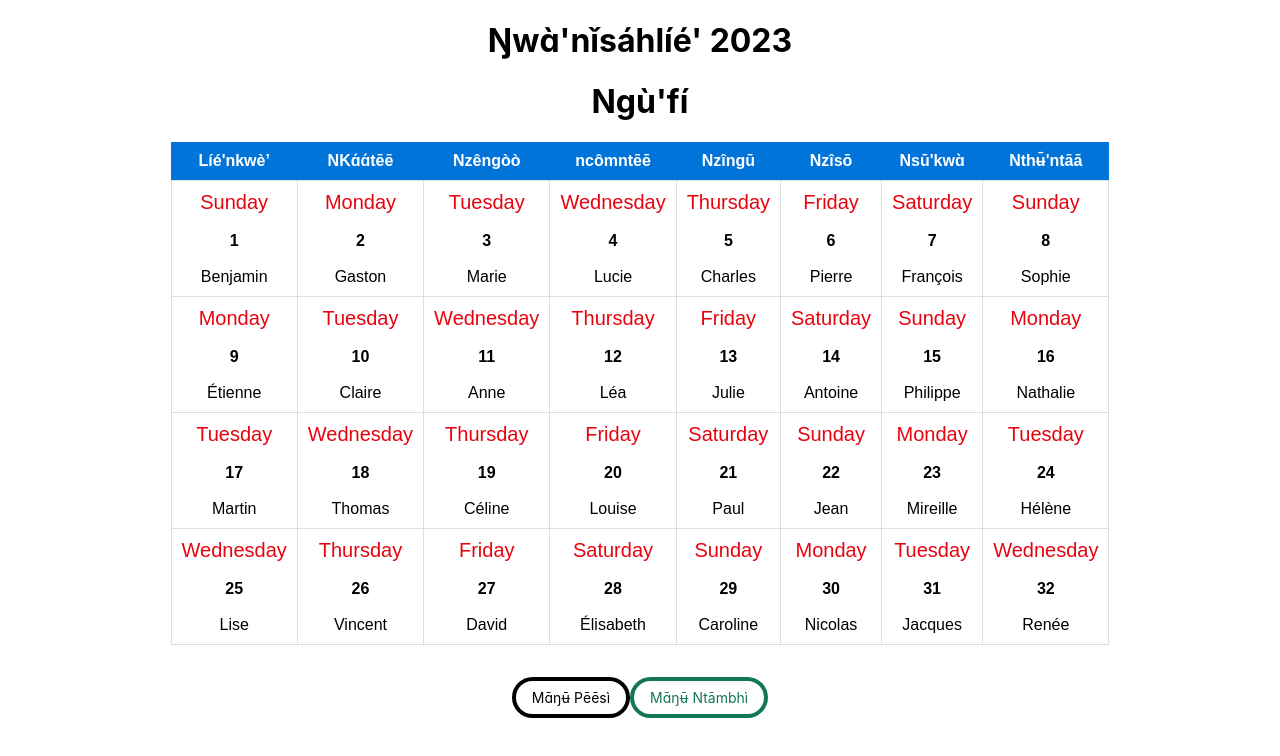
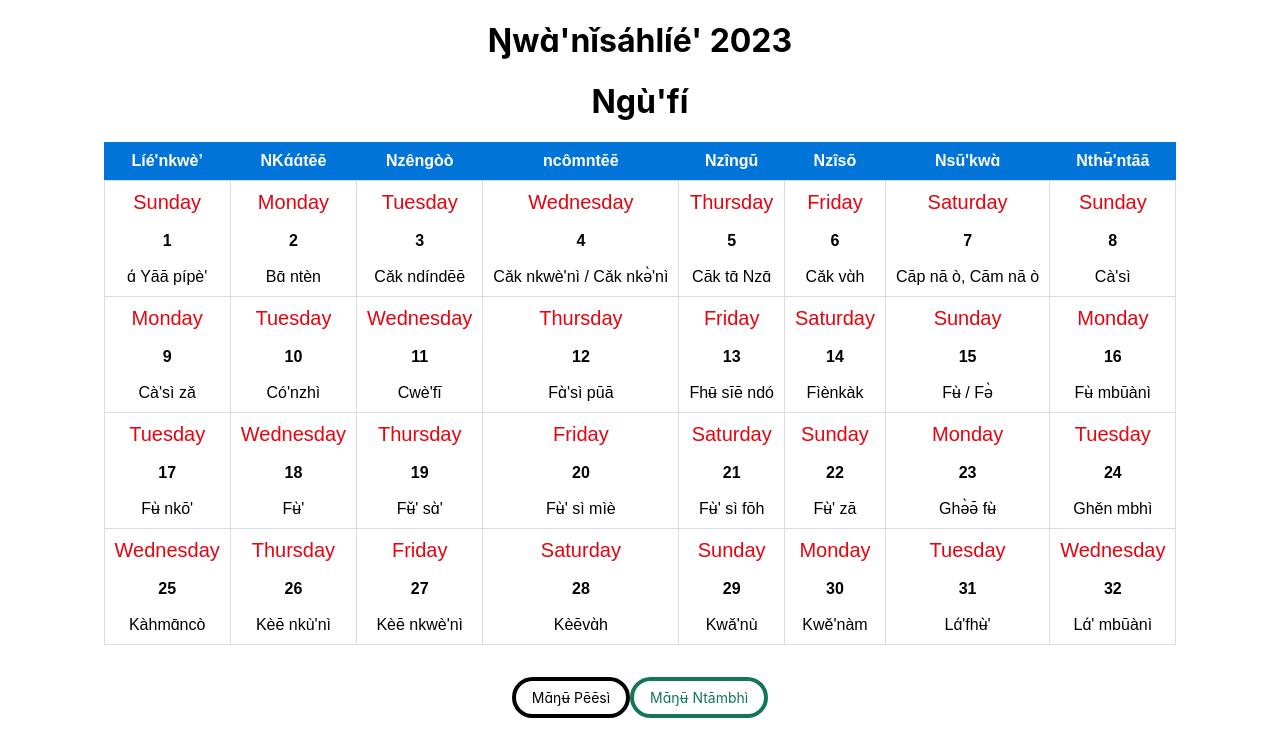
Before and after one commit to legrandBenjo/nufi-dictionnaire, a React (Create React App) app: page / in a window 1280 px wide. Shown: the top 756 px of the page. Built offline with nearby package versions, Linux system fonts and the light colour scheme.

Commit message:
noms du village pour janvier et fevrier complet

```diff
--- a/src/components/PersonnesFevrier.js
+++ b/src/components/PersonnesFevrier.js
@@ -1,12 +1,12 @@
 const personnesFevrier = [
-  { numero: 1, nom: 'Làmsí nshù', jour: 'Thursday' },
-  { numero: 2, nom: 'Lə̌hmbhì', jour: 'Friday' },
-  { numero: 3, nom: 'Lǒnàm', jour: 'Saturday' },
-  { numero: 4, nom: 'Lǒsīē', jour: 'Sunday' },
-  { numero: 5, nom: 'Lǒsīē nnák', jour: 'Monday' },
-  { numero: 6, nom: 'Mɑ̂fʉ̀ / Mɑ̂fə̀', jour: 'Tuesday' },
-  { numero: 7, nom: 'Mɑ̂fʉ̀ / Mɑ̂fə̀ Mbūànì', jour: 'Wednesday' },
-  { numero: 8, nom: "Mɑ̂fʉ̀ / Mɑ̂fə̀ nkō'", jour: 'Thursday' },
+  { numero: 1, nom: "Làmsí nshù", jour: 'Thursday' },
+  { numero: 2, nom: "Lə̌hmbhì", jour: 'Friday' },
+  { numero: 3, nom: "Lǒnàm", jour: 'Saturday' },
+  { numero: 4, nom: "Lǒsīē", jour: 'Sunday' },
+  { numero: 5, nom: "Lǒsīē nnák", jour: 'Monday' },
+  { numero: 6, nom: "Mɑ̂fʉ̀", jour: 'Tuesday' },
+  { numero: 7, nom: 'Mɑ̂fʉ̀ Mbūànì', jour: 'Wednesday' },
+  { numero: 8, nom: "Mɑ̂fʉ̀ nkō'", jour: 'Thursday' },
   { numero: 9, nom: "Mɑ̄ngátnzhʉ̀'", jour: 'Friday' },
   { numero: 10, nom: "Mbè' Cwè'", jour: 'Saturday' },
   { numero: 11, nom: "Mbè' Nɑ̄h", jour: 'Sunday' },
@@ -14,23 +14,23 @@ const personnesFevrier = [
   { numero: 13, nom: "Mbó Fʉ̀'", jour: "Tuesday" },
   { numero: 14, nom: "Mbūànì", jour: "Wednesday" },
   { numero: 15, nom: "Mbūànì Wèn", jour: "Thursday" },
-  { numero: 16, nom: "Mênfʉ̀ / Mênfə̀", jour: "Friday" },
+  { numero: 16, nom: "Mênfʉ̀", jour: "Friday" },
   { numero: 17, nom: "Mênkām", jour: "Saturday" },
   { numero: 18, nom: "Mfɑ̀'ndīēkò", jour: "Sunday" },
-  { numero: 19, nom: "Nɑ́h nkwè'nì / Nɑ́h nkə̀'nì", jour: "Monday" },
+  { numero: 19, nom: "Nɑ́h nkwè'nì", jour: "Monday" },
   { numero: 20, nom: "Nɑ́h vɑ̀h", jour: "Tuesday" },
   { numero: 21, nom: "Nàm", jour: "Wednesday" },
   { numero: 22, nom: "Nàm à", jour: "Thursday" },
   { numero: 23, nom: "Ncǎ' miè", jour: "Friday" },
-  { numero: 24, nom: "Laure", jour: "Saturday" },
-  { numero: 25, nom: "Damien", jour: "Sunday" },
-  { numero: 26, nom: "Charlotte", jour: "Monday" },
-  { numero: 27, nom: "Alexandre", jour: "Tuesday" },
-  { numero: 28, nom: "Aline", jour: "Wednesday" },
-  { numero: 29, nom: "Hélène", jour: "Thursday" },
-  { numero: 30, nom: "Guillaume", jour: "Friday" },
-  { numero: 31, nom: "Chloé", jour: "Saturday" },
-  { numero: 32, nom: "Jacques", jour: "Sunday" }
+  { numero: 24, nom: "Ndéndēē / Ndíndēē", jour: "Saturday" },
+  { numero: 25, nom: "Ndhʉ̌ŋwɑ̄' / Ndhʉ̌lhù", jour: "Sunday" },
+  { numero: 26, nom: "Ndùāfʉ̀", jour: "Monday" },
+  { numero: 27, nom: "Ndùānì", jour: "Tuesday" },
+  { numero: 28, nom: "Ndʉ̄ɑ̀'lɑ̄'", jour: "Wednesday" },
+  { numero: 29, nom: "Ndʉ̀ndām", jour: "Thursday" },
+  { numero: 30, nom: "Nə̀ə̀wàànkhʉ̀", jour: "Friday" },
+  { numero: 31, nom: "Ngɑ̌ pén ō", jour: "Saturday" },
+  { numero: 32, nom: "Ngɑ̌ zhwìè", jour: "Sunday" }
 ];
 
 export default personnesFevrier;
--- a/src/components/PersonnesJanvier.js
+++ b/src/components/PersonnesJanvier.js
@@ -1,36 +1,36 @@
 const personnesJanvier = [
-  { numero: 1, nom: 'Benjamin', jour: 'Sunday' },
-  { numero: 2, nom: 'Gaston', jour: 'Monday' },
-  { numero: 3, nom: 'Marie', jour: 'Tuesday' },
-  { numero: 4, nom: 'Lucie', jour: 'Wednesday' },
-  { numero: 5, nom: 'Charles', jour: 'Thursday' },
-  { numero: 6, nom: 'Pierre', jour: 'Friday' },
-  { numero: 7, nom: 'François', jour: 'Saturday' },
-  { numero: 8, nom: 'Sophie', jour: 'Sunday' },
-  { numero: 9, nom: 'Étienne', jour: 'Monday' },
-  { numero: 10, nom: 'Claire', jour: 'Tuesday' },
-  { numero: 11, nom: 'Anne', jour: 'Wednesday' },
-  { numero: 12, nom: 'Léa', jour: 'Thursday' },
-  { numero: 13, nom: 'Julie', jour: 'Friday' },
-  { numero: 14, nom: 'Antoine', jour: 'Saturday' },
-  { numero: 15, nom: 'Philippe', jour: 'Sunday' },
-  { numero: 16, nom: 'Nathalie', jour: 'Monday' },
-  { numero: 17, nom: 'Martin', jour: 'Tuesday' },
-  { numero: 18, nom: 'Thomas', jour: 'Wednesday' },
-  { numero: 19, nom: 'Céline', jour: 'Thursday' },
-  { numero: 20, nom: 'Louise', jour: 'Friday' },
-  { numero: 21, nom: 'Paul', jour: 'Saturday' },
-  { numero: 22, nom: 'Jean', jour: 'Sunday' },
-  { numero: 23, nom: 'Mireille', jour: 'Monday' },
-  { numero: 24, nom: 'Hélène', jour: 'Tuesday' },
-  { numero: 25, nom: 'Lise', jour: 'Wednesday' },
-  { numero: 26, nom: 'Vincent', jour: 'Thursday' },
-  { numero: 27, nom: 'David', jour: 'Friday' },
-  { numero: 28, nom: 'Élisabeth', jour: 'Saturday' },
-  { numero: 29, nom: 'Caroline', jour: 'Sunday' },
-  { numero: 30, nom: 'Nicolas', jour: 'Monday' },
-  { numero: 31, nom: 'Jacques', jour: 'Tuesday' },
-  { numero: 32, nom: 'Renée', jour: 'Wednesday' }
+  { numero: 1, nom: "ɑ́ Yāā pípè'", jour: "Sunday" },
+  { numero: 2, nom: "Bɑ̄ ntèn", jour: "Monday" },
+  { numero: 3, nom: "Cǎk ndíndēē", jour: "Tuesday" },
+  { numero: 4, nom: "Cǎk nkwè'nì / Cǎk nkə̀'nì", jour: "Wednesday" },
+  { numero: 5, nom: "Cāk tɑ̄ Nzɑ̄", jour: "Thursday" },
+  { numero: 6, nom: "Cǎk vɑ̀h", jour: "Friday" },
+  { numero: 7, nom: "Cāp nā ò, Cām nā ò", jour: "Saturday" },
+  { numero: 8, nom: "Cà'sì", jour: "Sunday" },
+  { numero: 9, nom: "Cà'sì zǎ", jour: "Monday" },
+  { numero: 10, nom: "Có'nzhì", jour: "Tuesday" },
+  { numero: 11, nom: "Cwè'fī", jour: "Wednesday" },
+  { numero: 12, nom: "Fɑ̀'sì pūā", jour: "Thursday" },
+  { numero: 13, nom: "Fhʉ̄ sīē ndó", jour: "Friday" },
+  { numero: 14, nom: "Fìènkàk", jour: "Saturday" },
+  { numero: 15, nom: "Fʉ̀ / Fə̀", jour: "Sunday" },
+  { numero: 16, nom: "Fʉ̀ mbūànì", jour: "Monday" },
+  { numero: 17, nom: "Fʉ̀ nkō'", jour: "Tuesday" },
+  { numero: 18, nom: "Fʉ̀'", jour: "Wednesday" },
+  { numero: 19, nom: "Fʉ̌' sɑ̀'", jour: "Thursday" },
+  { numero: 20, nom: "Fʉ̀' sì mìè", jour: "Friday" },
+  { numero: 21, nom: "Fʉ̀' sì fōh", jour: "Saturday" },
+  { numero: 22, nom: "Fʉ̀' zā", jour: "Sunday" },
+  { numero: 23, nom: "Ghə̀ə̄ fʉ̀", jour: "Monday" },
+  { numero: 24, nom: "Ghěn mbhì", jour: "Tuesday" },
+  { numero: 25, nom: "Kàhmɑ̄ncò", jour: "Wednesday" },
+  { numero: 26, nom: "Kèē nkù'nì", jour: "Thursday" },
+  { numero: 27, nom: "Kèē nkwè'nì", jour: "Friday" },
+  { numero: 28, nom: "Kèēvɑ̀h", jour: "Saturday" },
+  { numero: 29, nom: "Kwǎ'nù", jour: "Sunday" },
+  { numero: 30, nom: "Kwě'nàm", jour: "Monday" },
+  { numero: 31, nom: "Lɑ́'fhʉ̀'", jour: "Tuesday" },
+  { numero: 32, nom: "Lɑ́' mbūànì", jour: "Wednesday" }
 ];
 
 export default personnesJanvier;
```
